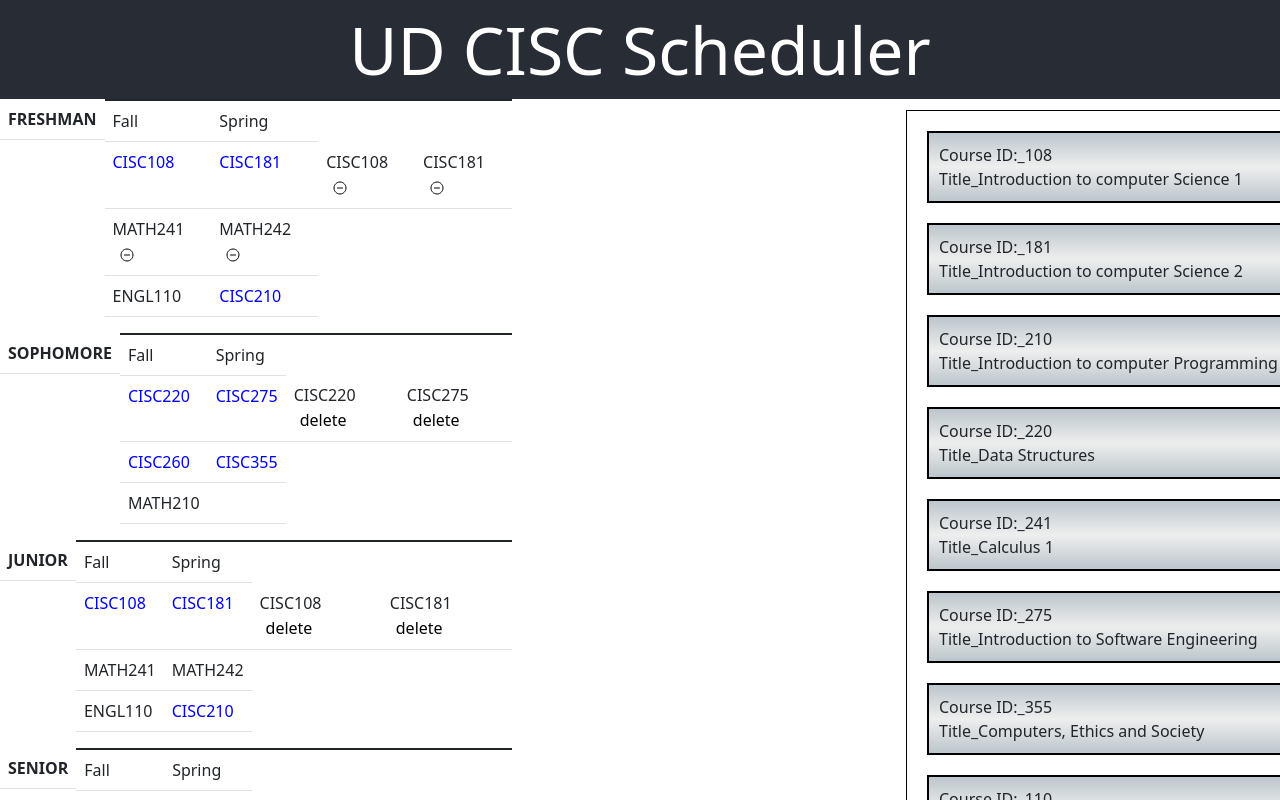
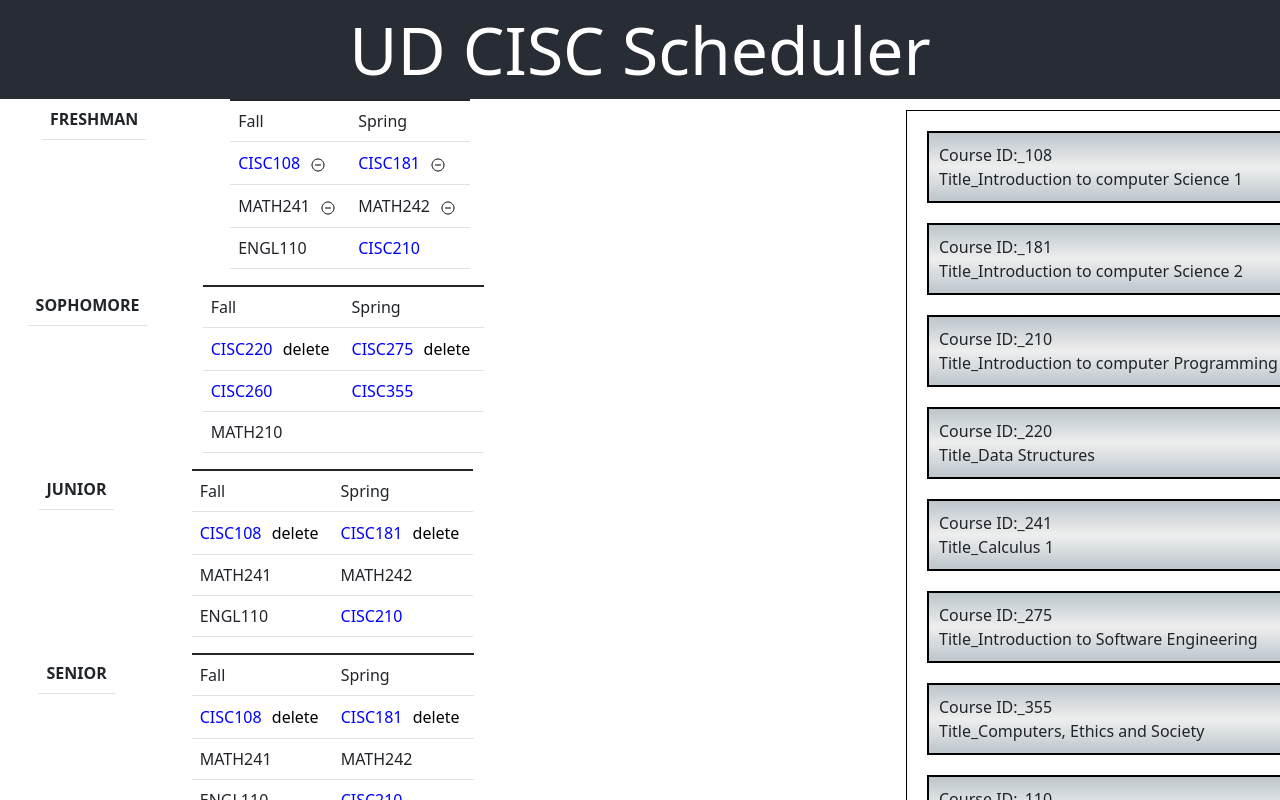
Before and after one commit to UD-CISC275-F21/ud-cis-scheduler-team-8, a React (Create React App) app: page / in a window 1280 px wide. Shown: the top 800 px of the page. Built offline with nearby package versions, Linux system fonts and the light colour scheme.

Commit message:
solve the conflict

```diff
--- a/src/Component/Table.tsx
+++ b/src/Component/Table.tsx
@@ -94,12 +94,10 @@ function Tab({currentCourse, setCurrentCourse, deck}:
 
                     <td className="click" onClick={()=> {
                         setCurrentCourse(COURSES[0]); setShow(true);
-                    }}>CISC108</td>
+                    }}>CISC108 <button><IoRemoveCircleOutline /></button></td>
                     <td className="click" onClick={()=> {
                         setCurrentCourse(COURSES[1]); setShow(true);
-                    }}>CISC181</td>
-                    <td>CISC108 <button><IoRemoveCircleOutline /></button></td>
-                    <td>CISC181 <button><IoRemoveCircleOutline /></button></td>
+                    }}>CISC181 <button><IoRemoveCircleOutline /></button></td>
                 </tr>
                 <tr>
                     <td>MATH241 <button><IoRemoveCircleOutline /></button></td>
@@ -127,13 +125,11 @@ function Tab({currentCourse, setCurrentCourse, deck}:
                 <tr>
                     <td className="click" onClick={()=> {
                         setCurrentCourse(COURSES[3]); setShow(true);
-                    }}>CISC220</td>
+                    }}>CISC220 <button>delete</button></td>
                     <td className="click" onClick={()=> {
                         setCurrentCourse(COURSES[4]); setShow(true);
-                    }}>CISC275</td>
+                    }}>CISC275 <button>delete</button></td>
 
-                    <td>CISC220 <button>delete</button></td>
-                    <td>CISC275 <button>delete</button></td>
                 </tr>
                 <tr>
                     <td className="click" onClick={()=> {
@@ -164,12 +160,10 @@ function Tab({currentCourse, setCurrentCourse, deck}:
                 <tr>
                     <td className="click" onClick={()=> {
                         setCurrentCourse(COURSES[0]); setShow(true);
-                    }}>CISC108</td>
+                    }}>CISC108 <button>delete</button></td>
                     <td className="click" onClick={()=> {
                         setCurrentCourse(COURSES[1]); setShow(true);
-                    }}>CISC181</td>
-                    <td>CISC108 <button>delete</button></td>
-                    <td>CISC181 <button>delete</button></td>
+                    }}>CISC181 <button>delete</button></td>
                 </tr>
                 <tr>
                     <td>MATH241</td>
@@ -198,12 +192,10 @@ function Tab({currentCourse, setCurrentCourse, deck}:
 
                     <td className="click" onClick={()=> {
                         setCurrentCourse(COURSES[0]); setShow(true);
-                    }}>CISC108</td>
+                    }}>CISC108 <button>delete</button></td>
                     <td className="click" onClick={()=> {
                         setCurrentCourse(COURSES[1]); setShow(true);
-                    }}>CISC181</td>
-                    <td>CISC108 <button>delete</button></td>
-                    <td>CISC181 <button>delete</button></td>
+                    }}>CISC181 <button>delete</button></td>
                 </tr>
                 <tr>
                     <td>MATH241</td>
```
